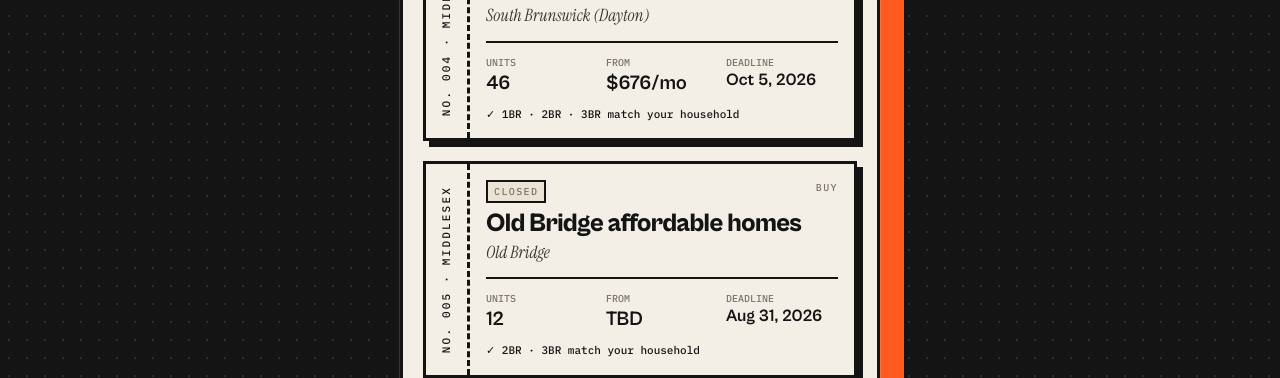
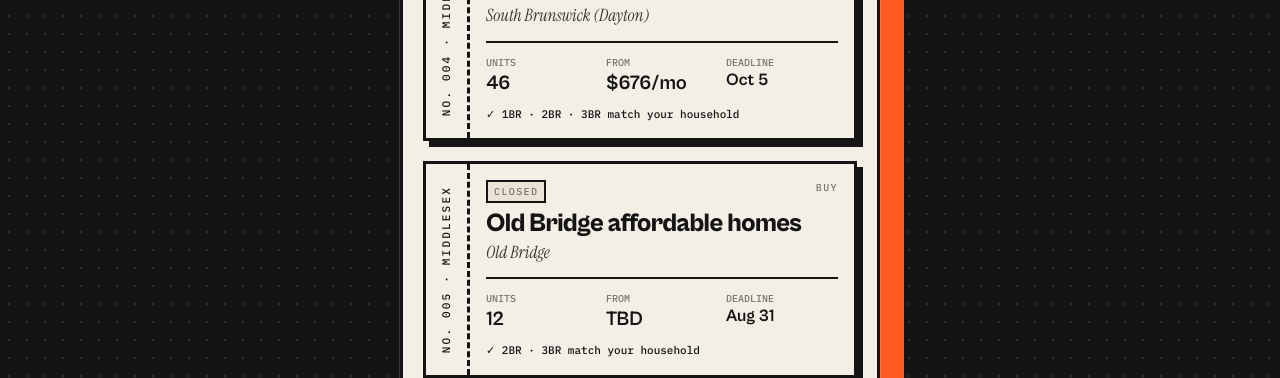
Before and after one commit to tanaypatel917-lab/fairshare-nj, a Next.js app: page /feed in a window 1280 px wide. Shown: the part 965-1343 px from the top of the page. Built offline with nearby package versions, Linux system fonts and the light colour scheme.

Commit message:
Ticket short dates, count-up fallback
Co-Authored-By: Devin AI <158243242+devin-ai-integration[bot]@users.noreply.github.com>

```diff
--- a/src/components/CountUp.tsx
+++ b/src/components/CountUp.tsx
@@ -14,7 +14,8 @@ export function CountUp({ to, prefix = "", suffix = "", ms = 1100, className = "
       raf = requestAnimationFrame(tick);
     }, { threshold: 0.4 });
     io.observe(el);
-    return () => { io.disconnect(); cancelAnimationFrame(raf); };
+    const fallback = setTimeout(() => { if (!start) { io.disconnect(); setV(to); } }, 2500);
+    return () => { io.disconnect(); cancelAnimationFrame(raf); clearTimeout(fallback); };
   }, [to, ms]);
   return <span ref={ref} className={`num ${className}`}>{prefix}{v.toLocaleString("en-US")}{suffix}</span>;
 }
--- a/src/components/Ticket.tsx
+++ b/src/components/Ticket.tsx
@@ -1,6 +1,6 @@
 "use client";
 import Link from "next/link";
-import { daysUntil, fmtDate, liveStatus, money, type Match } from "@/lib/listings";
+import { daysUntil, liveStatus, money, type Match } from "@/lib/listings";
 
 const tone: Record<string, string> = { orange: "bg-orange", lime: "bg-lime", sky: "bg-sky", mute: "bg-paper2 text-mute" };
 
@@ -24,7 +24,7 @@ export function Ticket({ m, index }: { m: Match; index: number }) {
           <div className="mt-3 grid grid-cols-3 gap-2 border-t-2 border-ink pt-3">
             <div><div className="font-mono text-[10px] uppercase text-mute">Units</div><div className="font-display font-bold text-xl num">{l.totalUnits ?? "—"}</div></div>
             <div><div className="font-mono text-[10px] uppercase text-mute">From</div><div className="font-display font-bold text-xl num">{cheapest ? (l.type === "rent" ? `${money(cheapest)}/mo` : money(cheapest)) : "TBD"}</div></div>
-            <div><div className="font-mono text-[10px] uppercase text-mute">Deadline</div><div className="font-display font-bold text-[17px] leading-tight num">{fmtDate(l.deadline)}</div></div>
+            <div><div className="font-mono text-[10px] uppercase text-mute">Deadline</div><div className="font-display font-bold text-[17px] leading-tight num">{l.deadline ? new Date(l.deadline + "T12:00:00").toLocaleDateString("en-US", { month: "short", day: "numeric" }) : "Rolling"}</div></div>
           </div>
           {!m.qualifies && m.reasons[0] && <p className="mt-2 font-mono text-[11px] text-orange">✕ {m.reasons[0]}</p>}
           {m.qualifies && m.matchingUnits.length > 0 && <p className="mt-2 font-mono text-[11px]">✓ {m.matchingUnits.map((u) => `${u.bedrooms}BR`).join(" · ")} match your household</p>}
```
